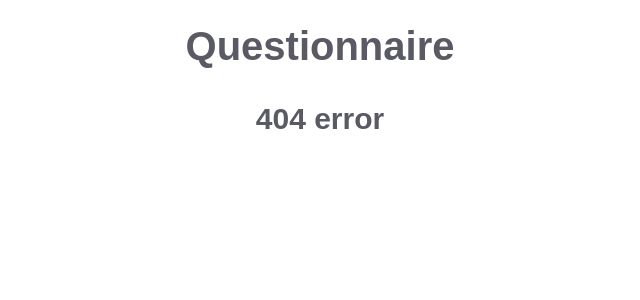
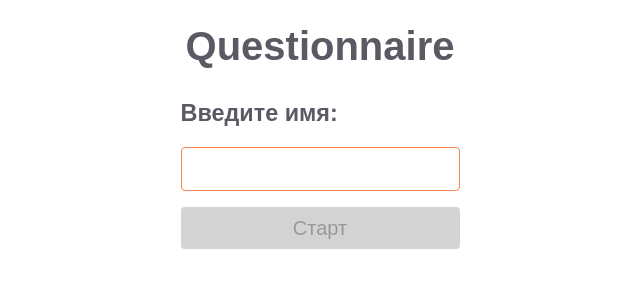
Before and after one commit to suhobski/questionnaire, a React (Create React App) app: page /questionnaire in a window 1280 px wide. Before the commit this address had no page. Shown: the top 300 px of the page, without its empty margins (320-960 px from the left). Built offline with nearby package versions, Linux system fonts and the light colour scheme.

Commit message:
fix: edit router paths

```diff
--- a/src/components/AppRouter/index.jsx
+++ b/src/components/AppRouter/index.jsx
@@ -7,9 +7,9 @@ import Results from "../../pages/Results";
 const AppRouter = () => {
   return (
     <Routes>
-      <Route path="/" element={<Greeting />} />
-      <Route path="/test" element={<Test />} />
-      <Route path="/results" element={<Results />} />
+      <Route path="/questionnaire" element={<Greeting />} />
+      <Route path="/questionnaire/test" element={<Test />} />
+      <Route path="/questionnaire/results" element={<Results />} />
       <Route path="*" element={<h2>404 error</h2>} />
     </Routes>
   );
--- a/src/components/Header/index.jsx
+++ b/src/components/Header/index.jsx
@@ -11,8 +11,9 @@ const Header = () => {
     setName("");
     setAnswers({});
     setCurrentQuestionId(1);
-    navigate("/");
+    navigate("/questionnaire");
   };
+
   return (
     <header>
       <Title onClick={titleClick}>Questionnaire</Title>
--- a/src/pages/Greeting/index.jsx
+++ b/src/pages/Greeting/index.jsx
@@ -13,7 +13,7 @@ const Greeting = () => {
     <Wrap>
       <h3>Введите имя:</h3>
       <TextInput value={name} onChange={(e) => setName(e.target.value)} />
-      <Button onClick={() => navigate("/test")} disabled={!name}>
+      <Button onClick={() => navigate("/questionnaire/test")} disabled={!name}>
         {nameStartButton}
       </Button>
     </Wrap>
--- a/src/pages/Results/index.js
+++ b/src/pages/Results/index.js
@@ -10,7 +10,7 @@ const Results = () => {
 
   useEffect(() => {
     if (!name) {
-      navigate("/");
+      navigate("/questionnaire");
     }
   });
 
--- a/src/pages/Test/index.js
+++ b/src/pages/Test/index.js
@@ -41,7 +41,7 @@ const Test = () => {
 
   useEffect(() => {
     if (!name) {
-      navigate("/");
+      navigate("/questionnaire");
     }
   });
 
@@ -53,7 +53,7 @@ const Test = () => {
     }
 
     if (currentQuestionId === questions.length) {
-      navigate("/results");
+      navigate("/questionnaire/results");
     } else {
       setCurrentQuestionId(currentQuestionId + 1);
     }
```
